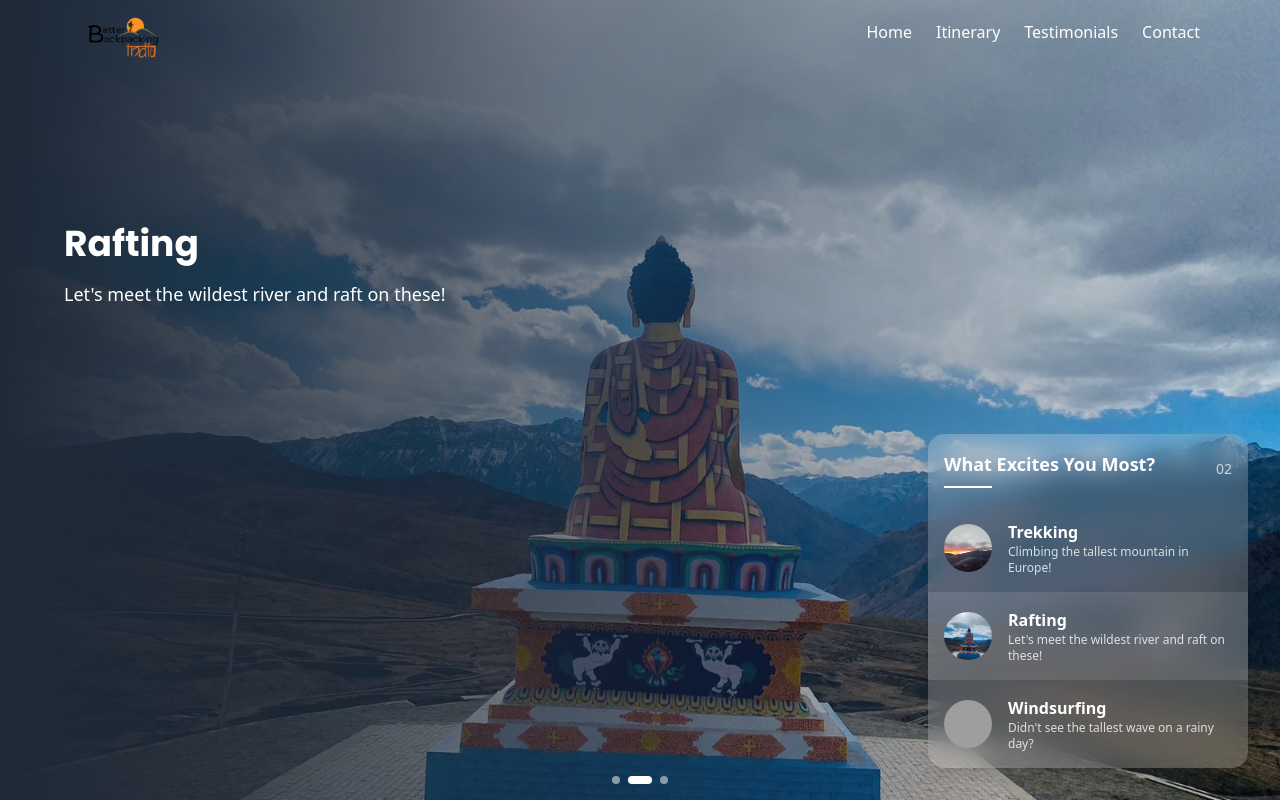
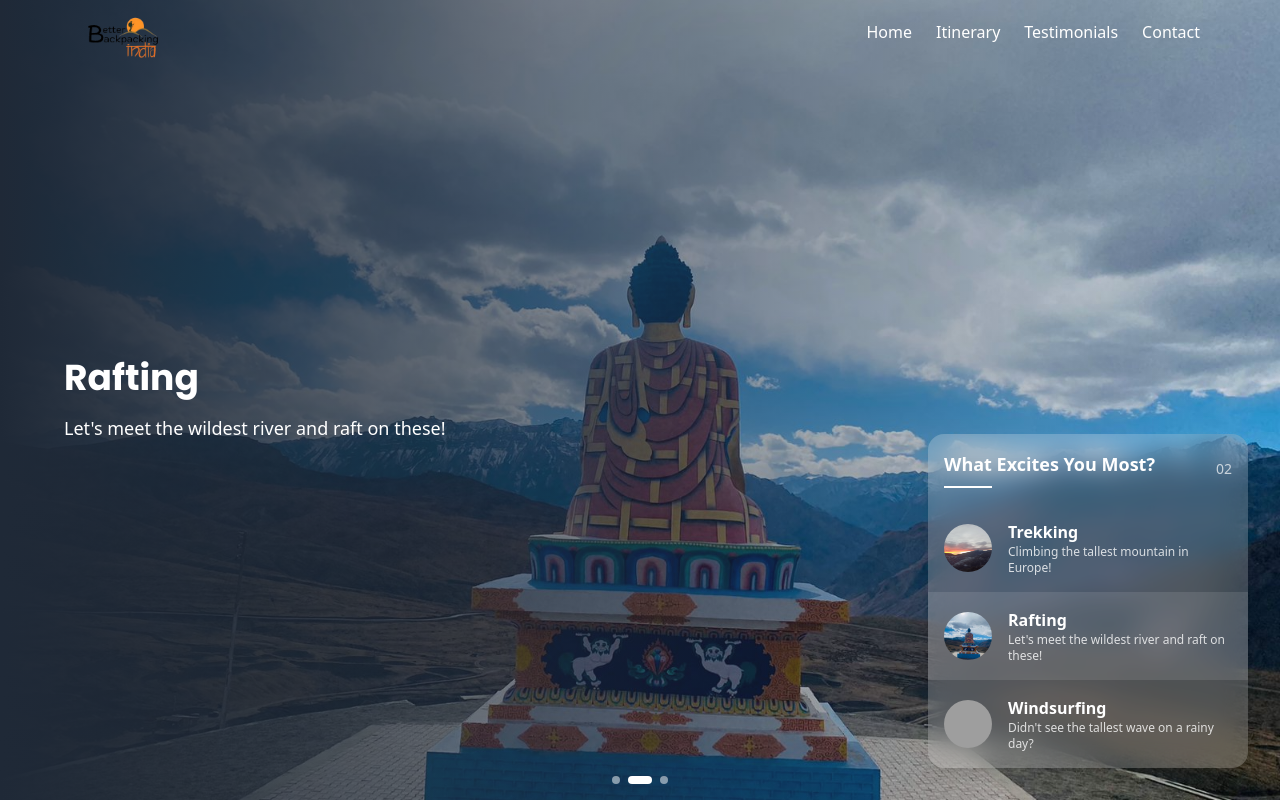
Before and after one commit to OmkarPorlikar/travel_website, a React (Create React App) app: page / in a window 1280 px wide. Shown: the top 802 px of the page. Built offline with nearby package versions, Linux system fonts and the light colour scheme; grey boxes are pictures that could not be loaded; a web font is replaced by a local one.

Commit message:
Update tailwind.config.js

```diff
--- a/tailwind.config.js
+++ b/tailwind.config.js
@@ -11,6 +11,7 @@ module.exports = {
       },
       screens: {
         'xs': '360px', // Add custom breakpoint for 360px
+        'xm':'390px',
         'xl':'450px'
       },
     },
```
